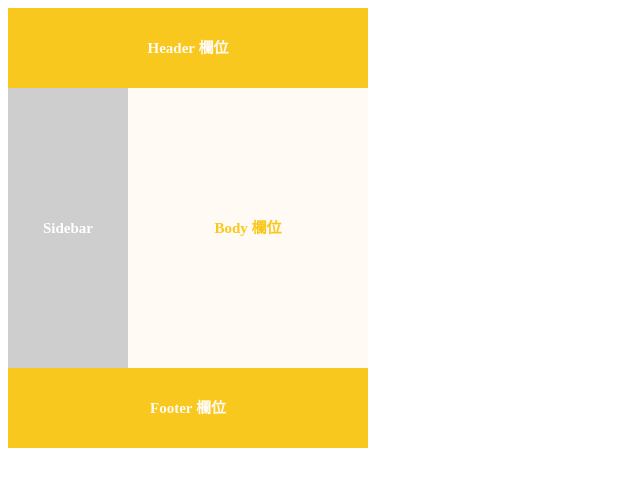
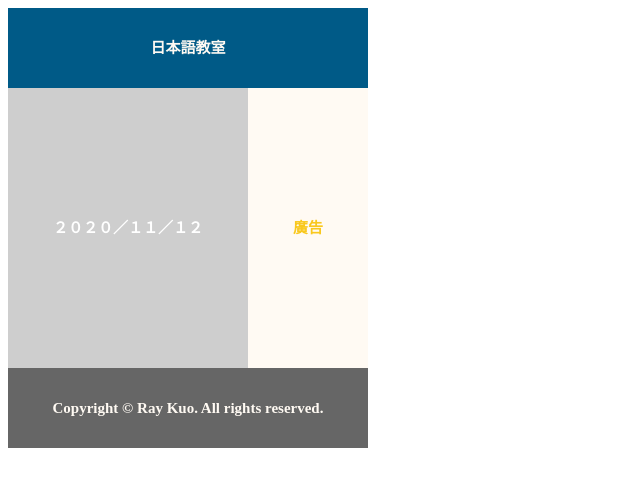
Before and after one commit to ray20140811/JapaneseClassroom, a plain HTML site: page index.html in a window 1280 px wide. Shown: the whole page, without its empty margins (0-640 px from the left). Drawn offline with Linux system fonts and the light colour scheme.

Commit message:
initial index.html

```diff
--- a/div.html
+++ b/index.html
@@ -3,7 +3,6 @@
 <head>
     <meta charset="utf-8">
     <title></title>
-
     <style type="text/css">
         #Header{
             width:360px;
@@ -13,11 +12,24 @@
             font-size:15px;
             color:#fffaf3;
             font-weight:bold;
-            background-color:#f9c81e;
+            background-color:#005a87;
         }
+
         #Sidebar{
             width:120px;
+            height:280px;
             float:left;
+            text-align:center;
+            line-height:280px;
+            font-size:15px;
+            color:#f9c81e;
+            font-weight:bold;
+            background-color:#fffaf3;
+
+        }
+
+        #body{
+            width:240px;
             height:280px;
             text-align:center;
             line-height:280px;
@@ -25,16 +37,6 @@
             color:#ffffff;
             font-weight:bold;
             background-color:#cecece;
-        }
-        #Body{
-            width:240px;
-            height:280px;
-            text-align:center;
-            line-height:280px;
-            font-size:15px;
-            color:#f9c81e;
-            font-weight:bold;
-            background-color:#fffaf3;
             float:left;
         }
         #Footer{
@@ -45,16 +47,16 @@
             font-size:15px;
             color:#fffaf3;
             font-weight:bold;
-            background-color:#f9c81e;
+            background-color:rgb(102, 102, 102);
         }
     </style>
-
 </head>
 <body>
-    <div id="Header">Header 欄位</div>
-    <div id="Sidebar">Sidebar</div>
-    <div id="Body">Body 欄位</div>
+    <div id="Header">日本語教室</div>
+
+    <div id="body">２０２０／１１／１２</div>
+    <div id="Sidebar">廣告</div>
     <div style='clear:both;'></div>
-    <div id="Footer">Footer 欄位</div>
+    <div id="Footer">Copyright © Ray Kuo. All rights reserved.</div>
 </body>
 </html>
```
